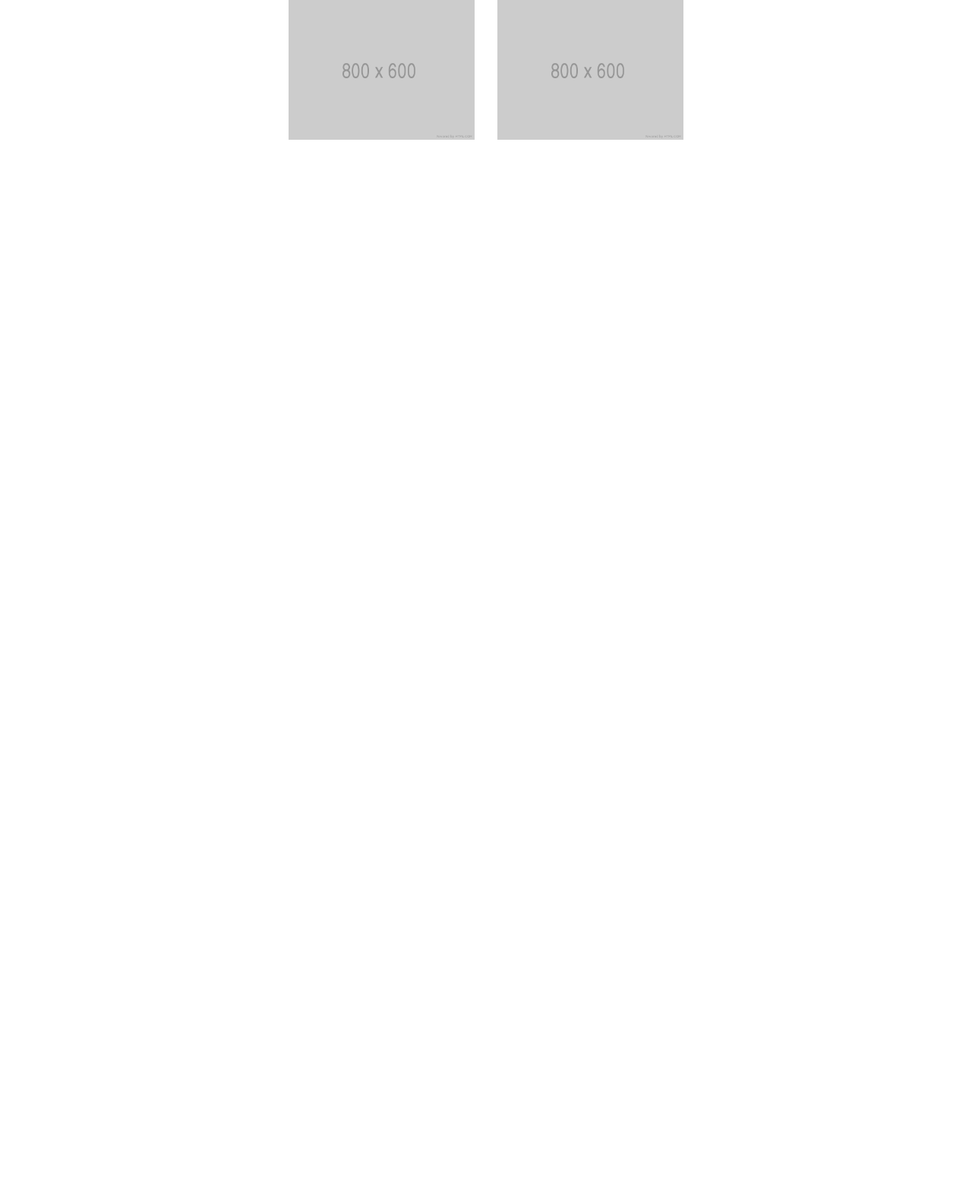
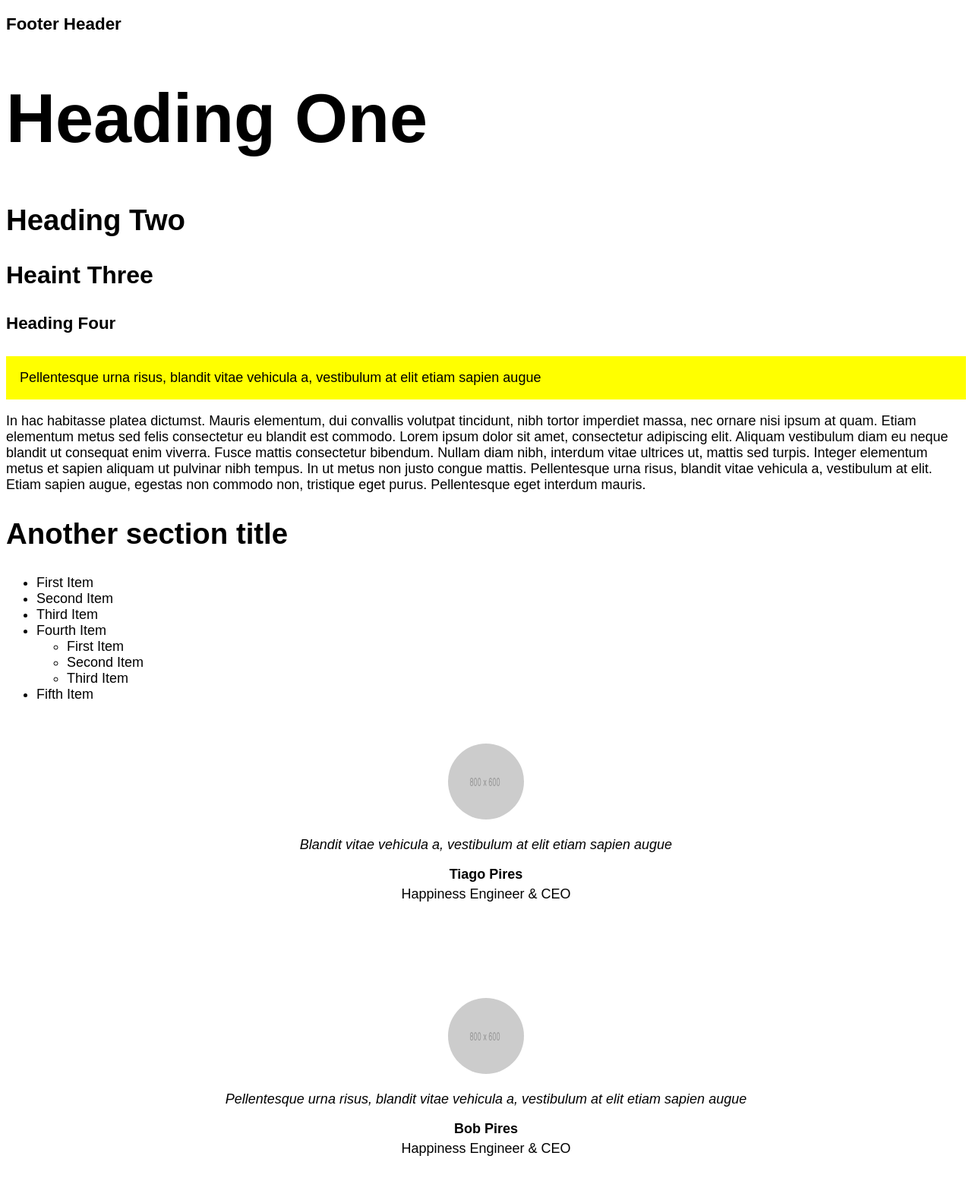
Before and after one commit to mindroominnovation/505, a plain HTML site: page index.html in a window 1280 px wide. Shown: the top 1580 px of the page at 76% size. Before the commit the page ends 800 px from the top, so only its background shows below. Drawn offline with Linux system fonts and the light colour scheme.

Commit message:
Reset project and start from HTML elements up

```diff
--- a/css/style.css
+++ b/css/style.css
@@ -1,43 +1,60 @@
+/* HTML elements */
+
 body {
-    margin: 0;
-    padding: 0;
+    font-family: arial;
+    font-size: 18px;
 }
 
-.layout-grid {
-    padding: 0 20px;
+body h1 {
+    font-size: 5em ;
+}
+
+p {
+    margin: 0 0 1em;
+}
+
+img { max-width: 100% }
+
+h1, .h1 { font-size: 3rem }
+h2, .h2 { font-size: 2.4rem }
+h3, .h3 { font-size: 2rem }
+h4, .h4 { font-size: 1.4rem }
+
+
+
+
+
+
+
+
+
+.loud {
+    background: yellow;
+    padding: 1em;
 }
 
 
+/*
+ * component/praise
+ */
 
-.layout-column img {
-    max-width: 100%;
+.praise {
+    text-align: center;
+    margin-bottom: 2em;
+    padding: 2em;
 }
 
-@media (min-width: 600px){
-    .layout-grid {
-        display: grid;
-        grid-template-columns: repeat(3, 1fr);
-        grid-gap: 30px;
-        max-width: 520px;
-        margin: auto;
-    }
-
-    .layout-grid.two {
-        grid-template-columns: repeat(2, 1fr)
-    }
-
-    .layout-grid.three {
-        grid-template-columns: repeat(3, 1fr)
-    }
-
-    .layout-grid.four {
-        grid-template-columns: repeat(4, 1fr)
-    }
+.praise-image {
+    width: 100px !important;
+    height: 100px;
+    border-radius: 50%;
 }
 
-@media (min-width: 2000px){
-    .layout-grid {
-        max-width: 1820px;
-        font-size: 2em;
-    }
+.praise-body {
+    font-style: italic;
 }
+
+.praise-author {
+    font-weight: bold;
+    margin-bottom: .3em;
+}
--- a/index.html
+++ b/index.html
@@ -7,16 +7,107 @@
 </head>
 <body>
 
-<div class="layout-section">
-	<div class="layout-grid two">
-		<div class="layout-column">
-			<img src="img/ph.png">
-		</div>
-		<div class="layout-column">
-			<img src="img/ph.png">
-		</div>
-	</div>
+<h2 class="h4">Footer Header</h2>
+
+<h1>Heading One</h1>
+
+<h2>Heading Two</h2>
+
+<h3>Heaint Three</h3>
+
+<h4>Heading Four</h4>
+
+
+<p class="loud">Pellentesque urna risus, blandit vitae vehicula a, vestibulum at elit etiam sapien augue</p>
+
+<p>In hac habitasse platea dictumst. Mauris elementum, dui convallis volutpat tincidunt, nibh tortor imperdiet massa, nec ornare nisi ipsum at quam. Etiam elementum metus sed felis consectetur eu blandit est commodo. Lorem ipsum dolor sit amet, consectetur adipiscing elit. Aliquam vestibulum diam eu neque blandit ut consequat enim viverra. Fusce mattis consectetur bibendum. Nullam diam nibh, interdum vitae ultrices ut, mattis sed turpis. Integer elementum metus et sapien aliquam ut pulvinar nibh tempus. In ut metus non justo congue mattis. Pellentesque urna risus, blandit vitae vehicula a, vestibulum at elit. Etiam sapien augue, egestas non commodo non, tristique eget purus. Pellentesque eget interdum mauris.</p>
+
+<h2>Another section title</h2>
+
+<ul>
+	<li>First Item</li>
+	<li>Second Item</li>
+	<li>Third Item</li>
+	<li>Fourth Item
+		<ul>
+			<li>First Item</li>
+			<li>Second Item</li>
+			<li>Third Item</li>
+		</ul>
+	</li>
+	<li>Fifth Item</li>
+</ul>
+
+
+
+
+
+
+
+
+<div class="praise">
+
+	<img class="praise-image" src="img/ph.png">
+
+	<blockquote class="praise-body">Blandit vitae vehicula a, vestibulum at elit etiam sapien augue</blockquote>
+
+	<p class="praise-author">Tiago Pires</p>
+
+	<p class="praise-author-about">Happiness Engineer & CEO</p>
+
 </div>
+
+
+<div class="praise">
+
+	<img class="praise-image" src="img/ph.png">
+
+	<blockquote class="praise-body">Pellentesque urna risus, blandit vitae vehicula a, vestibulum at elit etiam sapien augue</blockquote>
+
+	<p class="praise-author">Bob Pires</p>
+
+	<p class="praise-author-about">Happiness Engineer & CEO</p>
+
+</div>
+
+
+<div class="praise">
+
+	<img class="praise-image" src="img/ph.png">
+
+	<blockquote class="praise-body">Pellentesque urna risus, blandit vitae vehicula a, vestibulum at elit etiam sapien augue</blockquote>
+
+	<p class="praise-author">Jim Pires</p>
+
+	<p class="praise-author-about">Happiness Engineer & CEO</p>
+
+</div>
+
+
+
+
+
+
+
+
+
+
+
+
+
+
+
+
+
+
+
+<footer>
+
+	<h2 class="h4">Footer Header</h2>
+	<p>Pellentesque urna risus, blandit vitae vehicula a, vestibulum at elit etiam sapien augue</p>
+
+</footer>
+
 
 </body>
 </html>
```
